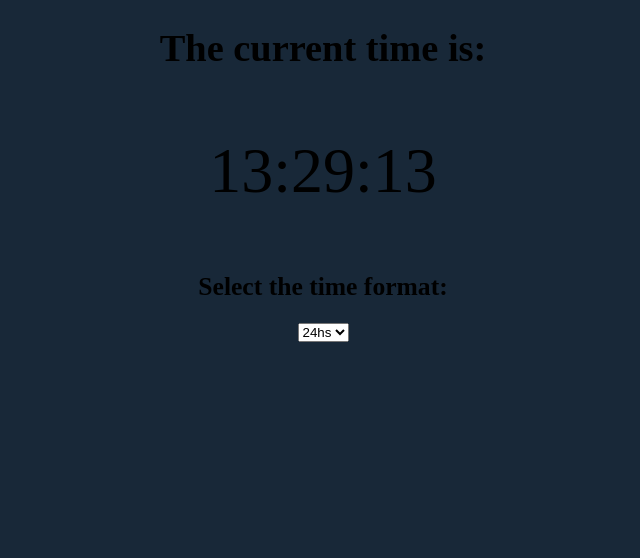
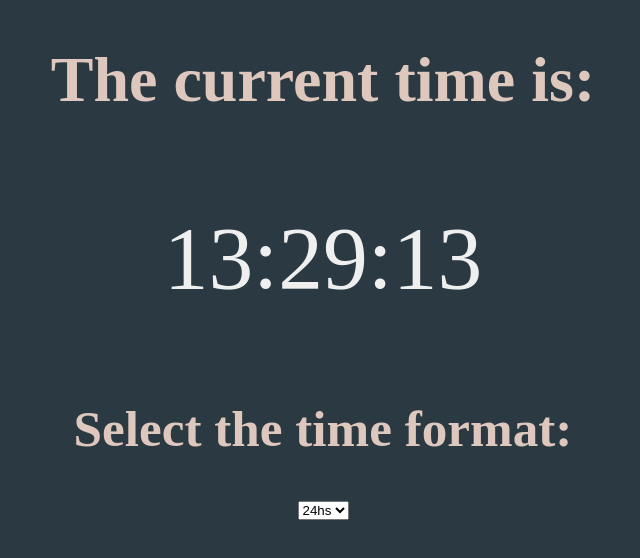
Before and after one commit to epeat96/digital-clock, a plain HTML site: page index.html in a window 1280 px wide. Shown: the whole page, without its empty margins (317-957 px from the left). Drawn offline with Linux system fonts and the light colour scheme.

Commit message:
style: change color palette

```diff
--- a/style.css
+++ b/style.css
@@ -1,15 +1,18 @@
 body {
-    background-color: #182838;
+    background-color: #2B3A42;
 }
 
 #clockHeading{
-    font-size: 3vw;
+    color: #DEC7BD;
+    font-size: 5vw;
 }
 
 #clock {
-    font-size: 5vw;
+    color: #EFEFEF;
+    font-size: 7vw;
 }
 
 #selectHeading{
-    font-size: 2vw;
+    color: #DEC7BD;
+    font-size: 4vw;
 }
```
